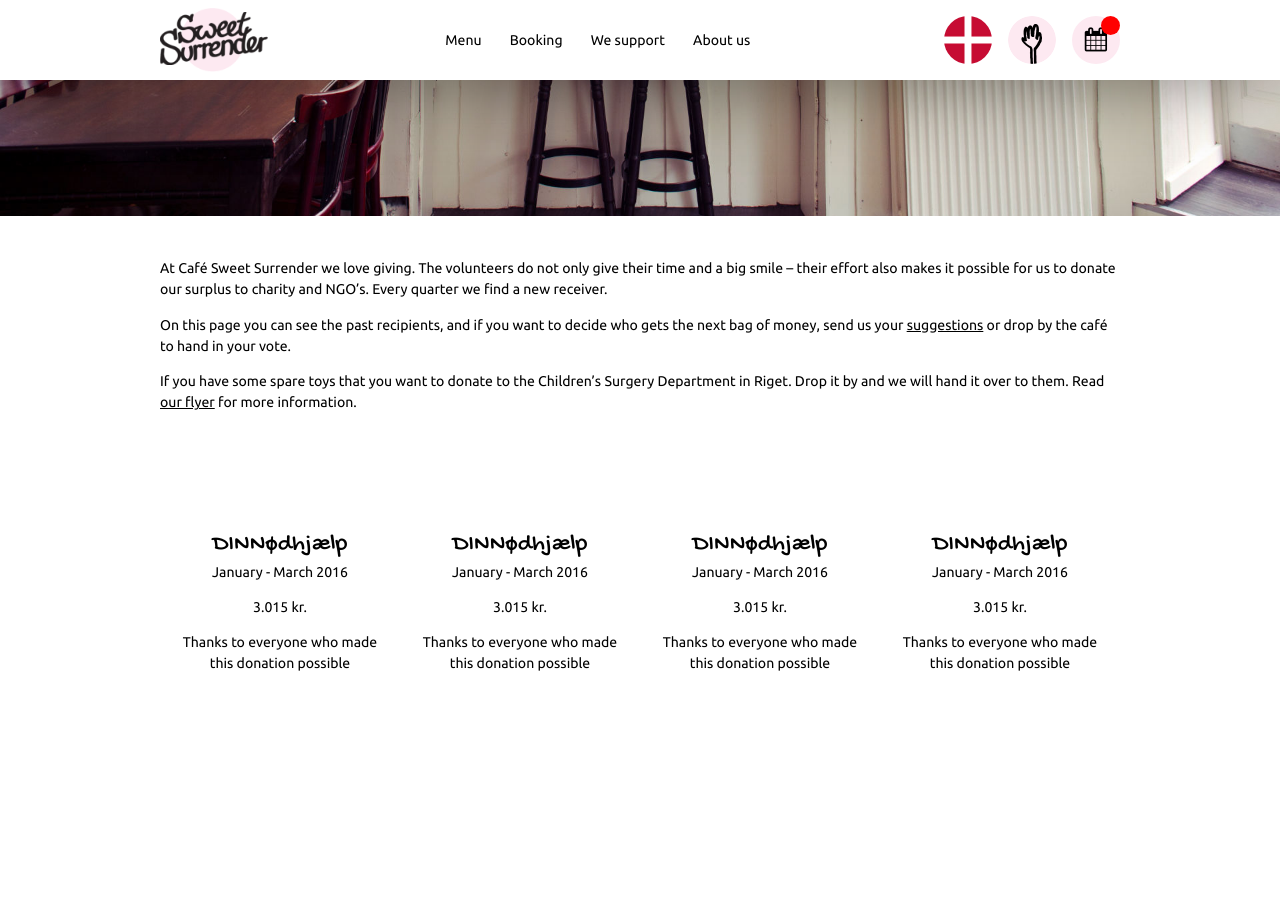
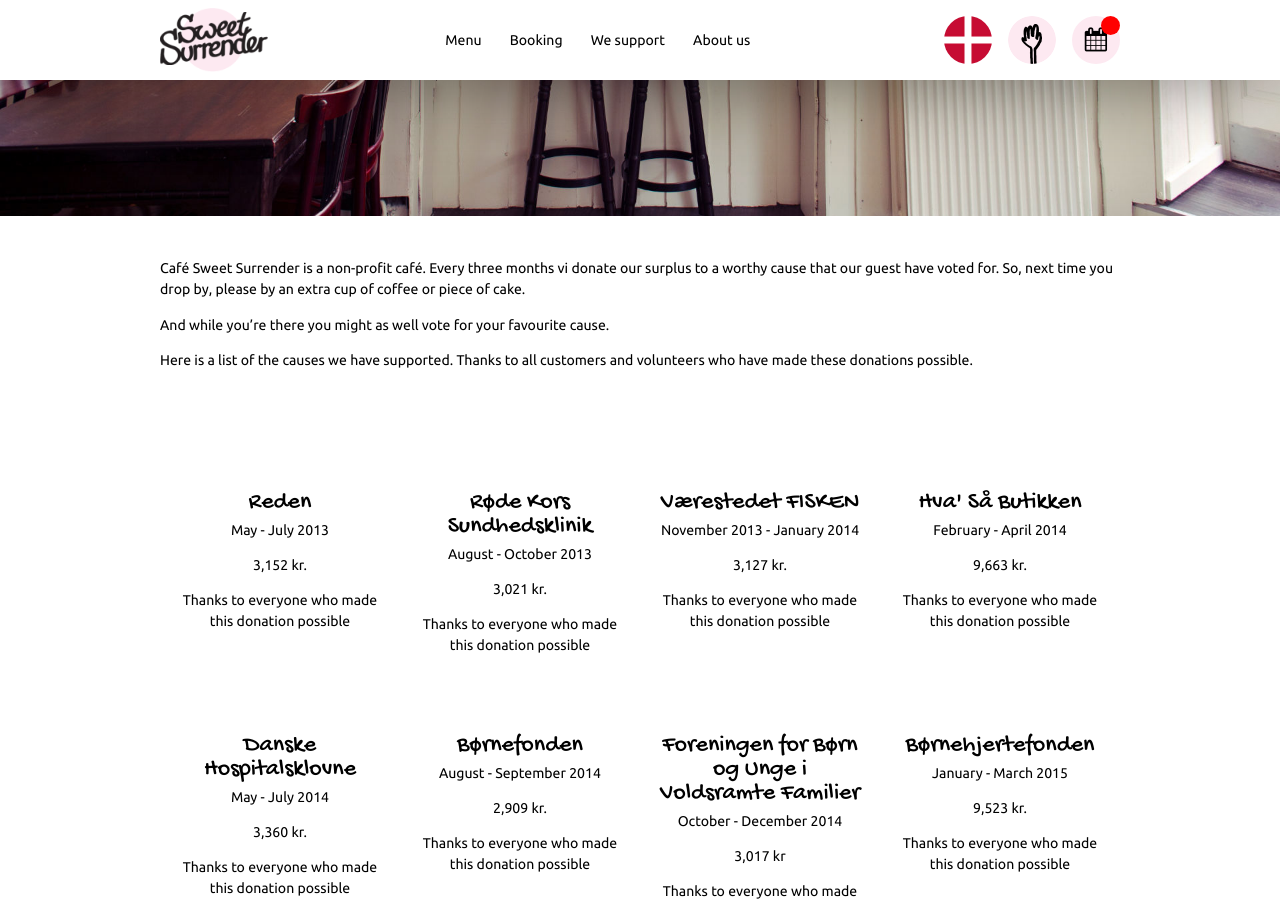
Before and after one commit to sweetsurrenderdk/sweetsurrenderdk.github.io, a Jekyll site: the page built from content/en/567d4e622341243144e3f58fc8b675a711a9ad17.md, in a window 1280 px wide and 900 px high, scrolled down 684 px. Built offline with Jekyll 4.4.1, drawn with Linux system fonts in a browser that asks for light colours; some of the changed text lies outside the part shown.

Commit message:
Commit from HashBrown CMS

```diff
--- a/content/en/567d4e622341243144e3f58fc8b675a711a9ad17.md
+++ b/content/en/567d4e622341243144e3f58fc8b675a711a9ad17.md
@@ -5,96 +5,91 @@ navOrder: '3'
 sections:
     -
         template: fullHeightBanner
-        text: '# The joy of giving'
+        text: '# We have supported'
         backgroundImage: 01915ac5bd0f5f4e0a8831b4703ca51cc229c517
         button:
             target: _self
             text: null
     -
         template: richTextSection
-        text: "At Café Sweet Surrender we love giving. The volunteers do not only give their time and a big smile – their effort also makes it possible for us to donate our surplus to charity and NGO’s. Every quarter we find a new receiver.\n\nOn this page you can see the past recipients, and if you want to decide who gets the next bag of money, send us your [suggestions](#suggest-an-organisation) or drop by the café to hand in your vote.\n\nIf you have some spare toys that you want to donate to the Children's Surgery Department in Riget. Drop it by and we will hand it over to them. Read [our flyer](#) for more information."
+        text: "Café Sweet Surrender is a non-profit café. Every three months vi donate our surplus to a worthy cause that our guest have voted for. So, next time you drop by, please by an extra cup of coffee or piece of cake.\n\nAnd while you’re there you might as well vote for your favourite cause.\n\nHere is a list of the causes we have supported. Thanks to all customers and volunteers who have made these donations possible."
     -
         template: supportedOrganisations
         organisations:
             -
-                title: DINNødhjælp
-                amount: '3.015 kr.'
-                period: 'January - March 2016'
+                title: Reden
+                amount: '3,152 kr.'
+                period: 'May - July 2013'
                 comment: 'Thanks to everyone who made this donation possible'
                 image: null
             -
-                title: DINNødhjælp
-                amount: '3.015 kr.'
-                period: 'January - March 2016'
+                title: 'Røde Kors Sundhedsklinik'
+                amount: '3,021 kr.'
+                period: 'August - October 2013'
                 comment: 'Thanks to everyone who made this donation possible'
                 image: null
             -
-                title: DINNødhjælp
-                amount: '3.015 kr.'
-                period: 'January - March 2016'
+                title: 'Værestedet FISKEN'
+                amount: '3,127 kr.'
+                period: 'November 2013 - January 2014'
                 comment: 'Thanks to everyone who made this donation possible'
                 image: null
             -
-                title: DINNødhjælp
-                amount: '3.015 kr.'
-                period: 'January - March 2016'
+                title: 'Hva'' Så Butikken'
+                amount: '9,663 kr.'
+                period: 'February - April 2014'
                 comment: 'Thanks to everyone who made this donation possible'
                 image: null
             -
-                title: null
-                amount: null
-                period: null
-                comment: null
+                title: 'Danske Hospitalsklovne'
+                amount: '3,360 kr.'
+                period: 'May - July 2014'
+                comment: 'Thanks to everyone who made this donation possible'
             -
-                title: null
-                amount: null
-                period: null
-                comment: null
+                title: Børnefonden
+                amount: '2,909 kr.'
+                period: 'August - September 2014'
+                comment: 'Thanks to everyone who made this donation possible'
             -
-                title: null
-                amount: null
-                period: null
-                comment: null
+                title: 'Foreningen for Børn og Unge i Voldsramte Familier'
+                amount: '3,017 kr'
+                period: 'October - December 2014'
+                comment: 'Thanks to everyone who made this donation possible'
             -
-                title: null
-                amount: null
-                period: null
-                comment: null
+                title: Børnehjertefonden
+                amount: '9,523 kr.'
+                period: 'January - March 2015'
+                comment: 'Thanks to everyone who made this donation possible'
             -
-                title: null
-                amount: null
-                period: null
-                comment: null
+                title: 'Læger uden Grænser / Doctor Without Borders'
+                amount: '7,681 kr.'
+                period: 'April - June 2015'
+                comment: 'Thanks to everyone who made this donation possible'
             -
-                title: null
-                amount: null
-                period: null
-                comment: null
+                title: 'Red Barnet - Børnekatastrofefonden'
+                amount: '7,742 kr.'
+                period: 'July - September 2015'
+                comment: 'Thanks to everyone who made this donation possible'
             -
-                title: null
-                amount: null
-                period: null
-                comment: null
+                title: 'Morgencafé for hjemløse'
+                amount: '8,530 kr.'
+                period: 'October - December 2015'
+                comment: 'Thanks to everyone who made this donation possible'
             -
-                title: null
-                amount: null
-                period: null
-                comment: null
+                title: DINNødhjælp
+                amount: '3,015 kr.'
+                period: 'January - March 2016'
+                comment: 'Thanks to everyone who made this donation possible'
             -
-                title: null
-                amount: null
-                period: null
-                comment: null
+                title: Hjernebarnet
+                amount: '3,021 kr.'
+                period: 'April - June 2016'
+                comment: 'Thanks to everyone who made this donation possible'
             -
-                title: null
-                amount: null
-                period: null
-                comment: null
-            -
-                title: null
-                amount: null
-                period: null
-                comment: null
+                title: 'SIND - Landsforeningen for psykisk sundhed'
+                amount: 'July - September 2016'
+                period: N/A
+                comment: 'Thanks to everyone who made this donation possible'
     -
         template: tabbedIframes
         heading: 'Who should we support next?'
```
